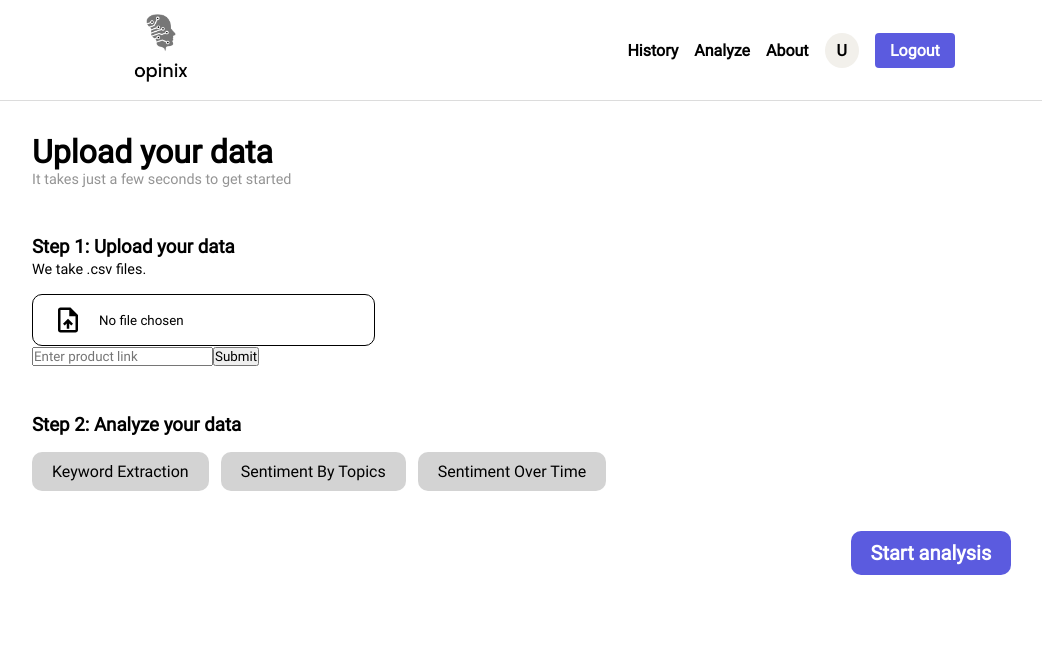
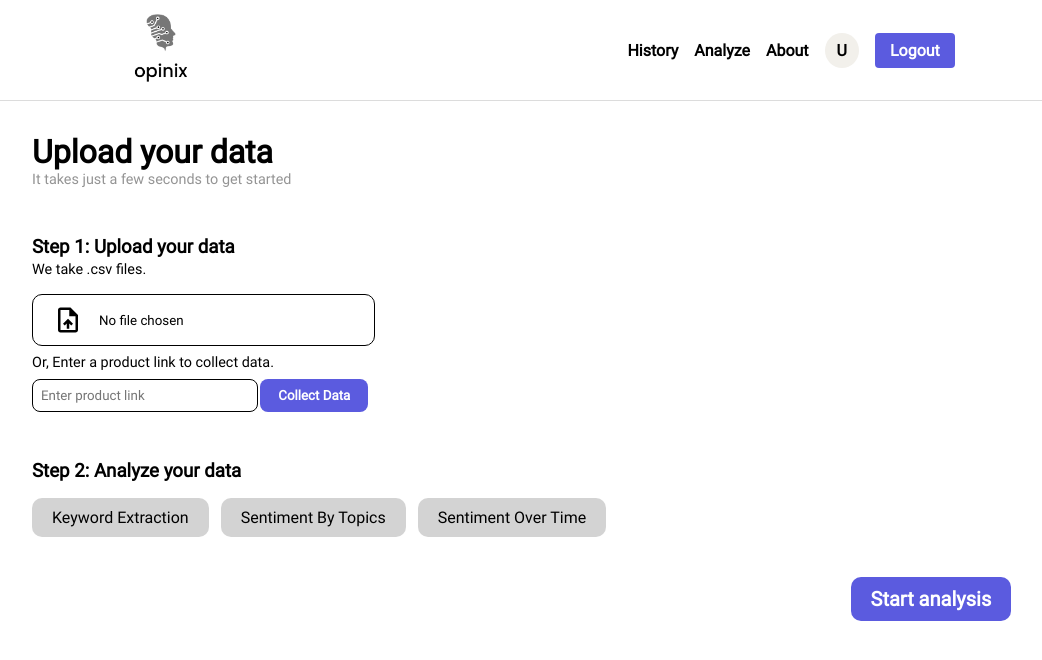
Before and after one commit to Rajendrakhanal/Opinix, a React (Vite) app in the folder frontend/: page /analyze in a window 1280 px wide. Shown: the top 660 px of the page, without its empty margins (96-1138 px from the left). Built offline with nearby package versions, Linux system fonts and the light colour scheme; no server answers; sample sign-in values are in the browser's storage.

Commit message:
scraper stylings

```diff
--- a/frontend/src/components/Loading.jsx
+++ b/frontend/src/components/Loading.jsx
@@ -1,12 +1,12 @@
 import React from "react";
 import ClipLoader from "react-spinners/ClipLoader";
 
-const Loading = () => {
+const Loading = ({size, style}) => {
   return (
-    <div style={{width: "fit-content", margin: "2rem auto"}}>
+    <div style={{width: "fit-content", margin: style}}>
     <ClipLoader
     color="blue"
-    size={150}
+    size={size}
     />
     </div>
     );
--- a/frontend/src/components/Scraper.jsx
+++ b/frontend/src/components/Scraper.jsx
@@ -1,6 +1,8 @@
 import React, { useState } from "react";
 import { useScrapeReviewMutation } from "../slices/analyzeApiSlice";
-import {saveAs} from "file-saver"
+import { saveAs } from "file-saver";
+import "../../styles/components/Scraper.css";
+import Loading from "./Loading";
 
 const Scraper = () => {
   const [scrapeReview, { isLoading }] = useScrapeReviewMutation();
@@ -8,9 +10,10 @@ const Scraper = () => {
   const handleSubmit = async (e) => {
     e.preventDefault();
     try {
-      const response = await scrapeReview({productLink}).unwrap()
+      const response = await scrapeReview({ productLink }).unwrap();
       const reviewText = response.reviews;
       const reviewTime = response.dates;
+      setProductLink("");
 
       // generate csv content
       let csvContent = "reviewText,reviewTime\n";
@@ -23,9 +26,6 @@ const Scraper = () => {
 
       // save blob as a file
       saveAs(blob, "product_reviews.csv");
-
-      console.log("CSV file generated successfully");
-
     } catch (error) {
       console.error("Error:", error);
     }
@@ -33,16 +33,21 @@ const Scraper = () => {
 
   return (
     <div>
-      <form onSubmit={handleSubmit}>
+      <p className="sc-text">Or, Enter a product link to collect data.</p>
+      <form onSubmit={handleSubmit} className="sc-form">
         <input
           type="text"
           placeholder="Enter product link"
           value={productLink}
           onChange={(e) => setProductLink(e.target.value)}
           required
+          className="sc-input"
         />
-        <button type="submit">Submit</button>
+        <button className="sc-button" type="submit">
+          Collect Data
+        </button>
       </form>
+      <div className="sc-loading">{isLoading && <Loading size={50} style={"0.25rem 0 0 0"}/>}</div>
     </div>
   );
 };
--- a/frontend/src/pages/AnalyzePage.jsx
+++ b/frontend/src/pages/AnalyzePage.jsx
@@ -99,14 +99,16 @@ const AnalyzePage = () => {
           </div>
         </div>
       </div>
-      <div className="apLoadingDiv">{isLoading && <Loading />}</div>
+      <div className="apLoadingDiv">
+        {isLoading && <Loading size={150} style={"2rem auto"} />}
+      </div>
       {analysisDone && !isLoading && (
         <Analytics
           comments={comments}
           keywords={keywords}
           sentimentByTopics={sentimentByTopics}
           sentimentOverTime={sentimentOverTime}
-          percentage = {percentage}
+          percentage={percentage}
         />
       )}
     </>
--- a/frontend/src/pages/HistoryPage.jsx
+++ b/frontend/src/pages/HistoryPage.jsx
@@ -54,7 +54,7 @@ const HistoryPage = () => {
     <div>
       <h2 className="hp-heading">CSV Files History</h2>
       {isLoading ? (
-        <Loading />
+        <Loading size={150} style={"2rem auto"} />
       ) : csvFiles.length === 0 ? (
         <p>No files have been analyzed</p>
       ) : (
--- /dev/null
+++ b/frontend/styles/components/Scraper.css
@@ -0,0 +1,28 @@
+.sc-text{
+    margin-bottom: 0.5rem;
+    font-size: 0.9rem
+}
+.sc-form{
+    width: 21rem;
+    display: flex;
+    justify-content: space-between;
+}
+.sc-input {
+    width: 62%;
+    padding: 0.5rem;
+    border-radius: 0.5rem;
+    border: 1px solid black;
+}
+.sc-button{
+    padding: 0.5rem;
+    background-color: rgb(91, 91, 223);
+    border: none;
+    border-radius: 0.5rem;
+    color: white;
+    font-weight: 900;
+    width: 32%;
+    cursor: pointer;
+}
+.sc-loading{
+    margin: 0;
+}
--- a/frontend/styles/pages/AnalyzePage.css
+++ b/frontend/styles/pages/AnalyzePage.css
@@ -21,6 +21,7 @@
   border-radius: 10px;
   cursor: pointer;
   margin-top: 1rem;
+  margin-bottom: 0.5rem;
   width: fit-content;
 }
 input[type="file"]::file-selector-button {
```
